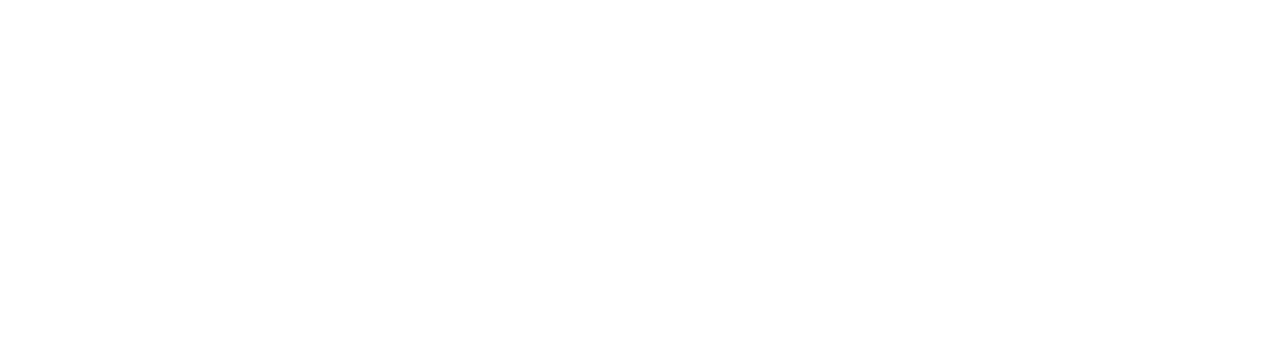
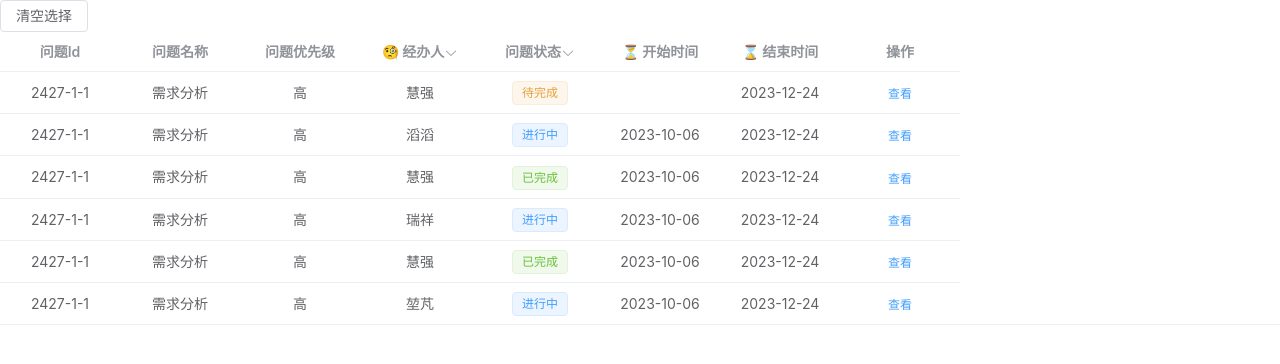
Before and after one commit to 20201422/DevOps-client, a Vue app: page /Table in a window 1280 px wide. Before the commit this address had no page. Shown: the top 364 px of the page. Built offline with nearby package versions, Linux system fonts and the light colour scheme.

Commit message:
新增项目概览的表格，为史诗和问题添加时间

```diff
--- a/babel.config.js
+++ b/babel.config.js
@@ -1,5 +1,5 @@
 module.exports = {
   presets: [
-    '@vue/cli-plugin-babel/preset'
+    '@vue/cli-plugin-babel/preset',
   ]
 }
--- a/package.json
+++ b/package.json
@@ -13,7 +13,6 @@
     "axios": "^1.4.0",
     "bootstrap-icons": "^1.9.1",
     "core-js": "^3.8.3",
-    "cors": "^2.8.5",
     "dayjs": "^1.11.5",
     "echarts": "^5.4.0",
     "element-plus": "^2.3.4",
--- a/src/components/Model.vue
+++ b/src/components/Model.vue
@@ -23,7 +23,7 @@
             <el-radio-button label="高" />
           </el-radio-group>
         </el-form-item>
-        <el-form-item label="分配任务">
+        <el-form-item label="经办人">
           <el-select v-model="form.userId" placeholder="Select">
             <el-option
                 v-for="item in options"
@@ -33,6 +33,17 @@
                 :disabled="item.disabled"
             />
           </el-select>
+        </el-form-item>
+        <el-form-item label="开始时间">
+          <div class="block">
+            <el-date-picker v-model="beginTime" type="datetime" placeholder="选择开始时间" :default-time="defaultTime"/>
+          </div>
+        </el-form-item>
+        <el-form-item label="结束时间">
+          <div class="block">
+            <el-date-picker v-model="endTime" type="datetime" placeholder="选择结束时间"
+                            :default-time="defaultTime" :disabled-date="disabledDate"/>
+          </div>
         </el-form-item>
       </el-form>
     </template>
@@ -59,6 +70,9 @@
   setup(props) {
     const drawer = ref(false)
     const direction = ref('rtl')
+    const beginTime = ref('')
+    const endTime = ref('')
+    const defaultTime = new Date(2000, 1, 1, 12, 0, 0)
 
     const form = reactive({
       modelId: '',
@@ -91,6 +105,10 @@
       },
     ]
 
+    const disabledDate = (time) => {  // 开始时间之前的不能选
+      return time.getTime() < beginTime.value
+    }
+
     const cancelClick = () => {
       drawer.value = false
     }
@@ -107,10 +125,14 @@
     return {
       drawer,
       direction,
+      beginTime,
+      endTime,
+      defaultTime,
+      form,
+      options,
+      disabledDate,
       cancelClick,
       confirmClick,
-      form,
-      options,
     }
   },
 
@@ -124,5 +146,25 @@
 </script>
 
 <style scoped>
-
+.demo-datetime-picker {
+  display: flex;
+  width: 100%;
+  padding: 0;
+  flex-wrap: wrap;
+}
+.demo-datetime-picker .block {
+  padding: 30px 0;
+  text-align: center;
+  border-right: solid 1px var(--el-border-color);
+  flex: 1;
+}
+.demo-datetime-picker .block:last-child {
+  border-right: none;
+}
+.demo-datetime-picker .demonstration {
+  display: block;
+  color: var(--el-text-color-secondary);
+  font-size: 14px;
+  margin-bottom: 20px;
+}
 </style>
--- a/src/components/Project.vue
+++ b/src/components/Project.vue
@@ -15,16 +15,15 @@
     </el-descriptions>
   </div>
   <div class="projects">
-    <h4>待完成的任务：</h4>
-  </div>
-  <div class="projects">
-    <h4>已完成的任务：</h4>
+    <h5>所有问题：</h5>
+    <Table></Table>
   </div>
 </template>
 
 <script>
 import global_color from "@/app/Global_color.vue"
 import {user} from "@/store/mutations";
+import Table from "@/components/Table.vue";
 
 export default {
   name: "Project",
@@ -35,6 +34,7 @@
   },
 
   components:{
+    Table
   },
 
   data(){
@@ -64,6 +64,63 @@
       ],
       projectState: '进行中',
 
+      questions: [
+        {
+          questionId: '2427-1-1',
+          questionName: '需求分析',
+          questionPriority: '高',
+          userName: '慧强',
+          questionState: '待完成',
+          questionBeginTime: '2023-10-06',
+          questionEndTime: '2023-12-24',
+        },
+        {
+          questionId: '2427-1-1',
+          questionName: '需求分析',
+          questionPriority: '高',
+          userName: '慧强',
+          questionState: '进行中',
+          questionBeginTime: '2023-10-06',
+          questionEndTime: '2023-12-24',
+        },
+        {
+          questionId: '2427-1-1',
+          questionName: '需求分析',
+          questionPriority: '高',
+          userName: '慧强',
+          questionState: '已完成',
+          questionBeginTime: '2023-10-06',
+          questionEndTime: '2023-12-24',
+        },
+        {
+          questionId: '2427-1-1',
+          questionName: '需求分析',
+          questionPriority: '高',
+          userName: '慧强',
+          questionState: '进行中',
+          questionBeginTime: '2023-10-06',
+          questionEndTime: '2023-12-24',
+        },
+        {
+          questionId: '2427-1-1',
+          questionName: '需求分析',
+          questionPriority: '高',
+          userName: '慧强',
+          questionState: '已完成',
+          questionBeginTime: '2023-10-06',
+          questionEndTime: '2023-12-24',
+        },
+        {
+          questionId: '2427-1-1',
+          questionName: '需求分析',
+          questionPriority: '高',
+          userName: '慧强',
+          questionState: '进行中',
+          questionBeginTime: '2023-10-06',
+          questionEndTime: '2023-12-24',
+        },
+      ],
+
       model_color: global_color.model_color,
     }
   },
--- /dev/null
+++ b/src/components/Table.vue
@@ -0,0 +1,137 @@
+<template>
+  <el-button @click="clearFilter">清空选择</el-button>
+  <el-table :data="tableData" style="width: 100%" max-height="420">
+    <el-table-column fixed prop="questionId" label="问题Id" width="120" align="center" />
+    <el-table-column prop="questionName" label="问题名称" width="120" align="center" />
+    <el-table-column prop="questionPriority" label="问题优先级" width="120" align="center" />
+    <el-table-column prop="userName" label="🧐 经办人" width="120" align="center" :filters="users"
+                     :filter-method="filterTagForUser" filter-placement="bottom-end">
+      <template #default="item">{{ item.row.userName }}</template>
+    </el-table-column>
+    <el-table-column prop="questionState" label="问题状态" width="120" align="center"
+                     :filters="questionType"
+                     :filter-method="filterTagForState" filter-placement="bottom-end">
+      <template #default="item">
+        <el-tag :type="item.row.questionState === '待完成' ? 'warning' : (item.row.questionState === '已完成' ? 'success' : '')"
+            disable-transitions>{{ item.row.questionState }}</el-tag>
+      </template>
+    </el-table-column>
+    <el-table-column prop="questionBeginTime" label="⏳ 开始时间" width="120" align="center" />
+    <el-table-column prop="questionEndTime" label="⌛️ 结束时间" width="120" align="center" />
+    <el-table-column fixed="right" label="操作" width="120" align="center">
+      <template #default="index">
+        <el-button link type="primary" size="small" @click.prevent="deleteRow(index.row.questionId)">
+          查看
+        </el-button>
+      </template>
+    </el-table-column>
+  </el-table>
+
+</template>
+
+<script>
+import { ref } from 'vue'
+
+export default {
+  name: "Table",
+
+  setup(props) {
+    const now = new Date()
+
+    const users = [
+      { text: '慧强', value: '慧强' },
+      { text: '滔滔', value: '滔滔' },
+      { text: '堃芃', value: '堃芃' },
+      { text: '瑞祥', value: '瑞祥' },
+    ]
+    const questionType = [
+      { text: '待完成', value: '待完成' },
+      { text: '进行中', value: '进行中' },
+      { text: '已完成', value: '已完成' },
+    ]
+
+    const tableData= ref([
+      {
+        questionId: '2427-1-1',
+        questionName: '需求分析',
+        questionPriority: '高',
+        userName: '慧强',
+        questionState: '待完成',
+        questionBeginTime: '',
+        questionEndTime: '2023-12-24',
+      },
+      {
+        questionId: '2427-1-1',
+        questionName: '需求分析',
+        questionPriority: '高',
+        userName: '滔滔',
+        questionState: '进行中',
+        questionBeginTime: '2023-10-06',
+        questionEndTime: '2023-12-24',
+      },
+      {
+        questionId: '2427-1-1',
+        questionName: '需求分析',
+        questionPriority: '高',
+        userName: '慧强',
+        questionState: '已完成',
+        questionBeginTime: '2023-10-06',
+        questionEndTime: '2023-12-24',
+      },
+      {
+        questionId: '2427-1-1',
+        questionName: '需求分析',
+        questionPriority: '高',
+        userName: '瑞祥',
+        questionState: '进行中',
+        questionBeginTime: '2023-10-06',
+        questionEndTime: '2023-12-24',
+      },
+      {
+        questionId: '2427-1-1',
+        questionName: '需求分析',
+        questionPriority: '高',
+        userName: '慧强',
+        questionState: '已完成',
+        questionBeginTime: '2023-10-06',
+        questionEndTime: '2023-12-24',
+      },
+      {
+        questionId: '2427-1-1',
+        questionName: '需求分析',
+        questionPriority: '高',
+        userName: '堃芃',
+        questionState: '进行中',
+        questionBeginTime: '2023-10-06',
+        questionEndTime: '2023-12-24',
+      },
+    ])
+
+    const filterTagForUser = (value, row) => {
+      return row.userName === value
+    }
+    const filterTagForState = (value, row) => {
+      return row.questionState === value
+    }
+
+    return {
+      now,
+      users,
+      questionType,
+      tableData,
+      filterTagForUser,
+      filterTagForState,
+    }
+  },
+
+  methods: {
+    deleteRow: function(questionId) {
+      console.log(questionId)
+    },
+  },
+}
+</script>
+
+<style scoped>
+
+</style>
--- a/src/router/index.js
+++ b/src/router/index.js
@@ -10,6 +10,7 @@
 import Story from "@/components/Story.vue";
 
 import Model from "@/components/Model.vue";
+import Table from "@/components/Table.vue"
 
 const routes = [
   {
@@ -46,8 +47,12 @@
     path: '/Model',
     name: 'Model',
     component: Model,
-  }
-
+  },
+  {
+    path: '/Table',
+    name: 'Table',
+    component: Table,
+  },
 ]
 
 const router = createRouter({
```
Also changed, not shown: 1 other file (tests, documents, lock files or other folders).
